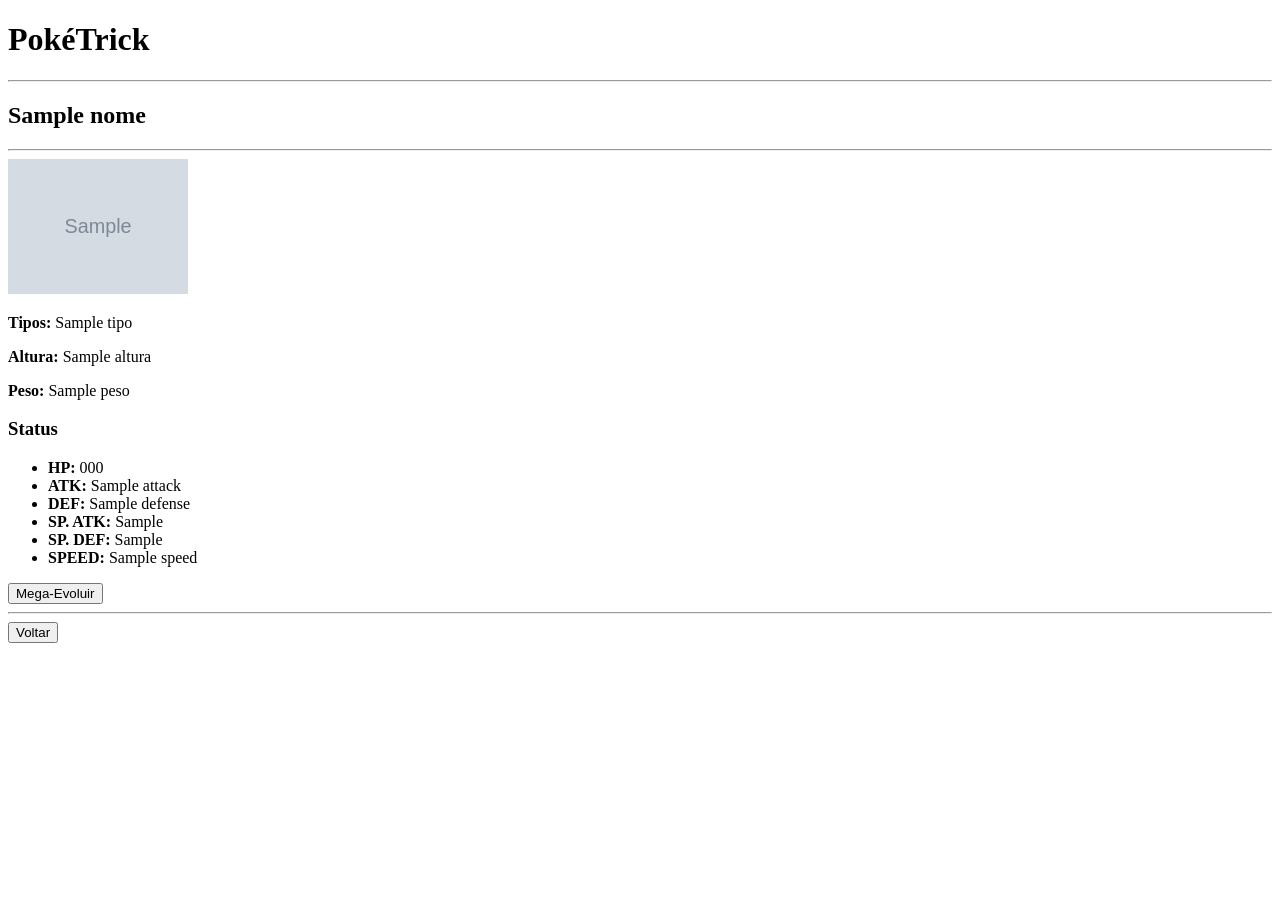
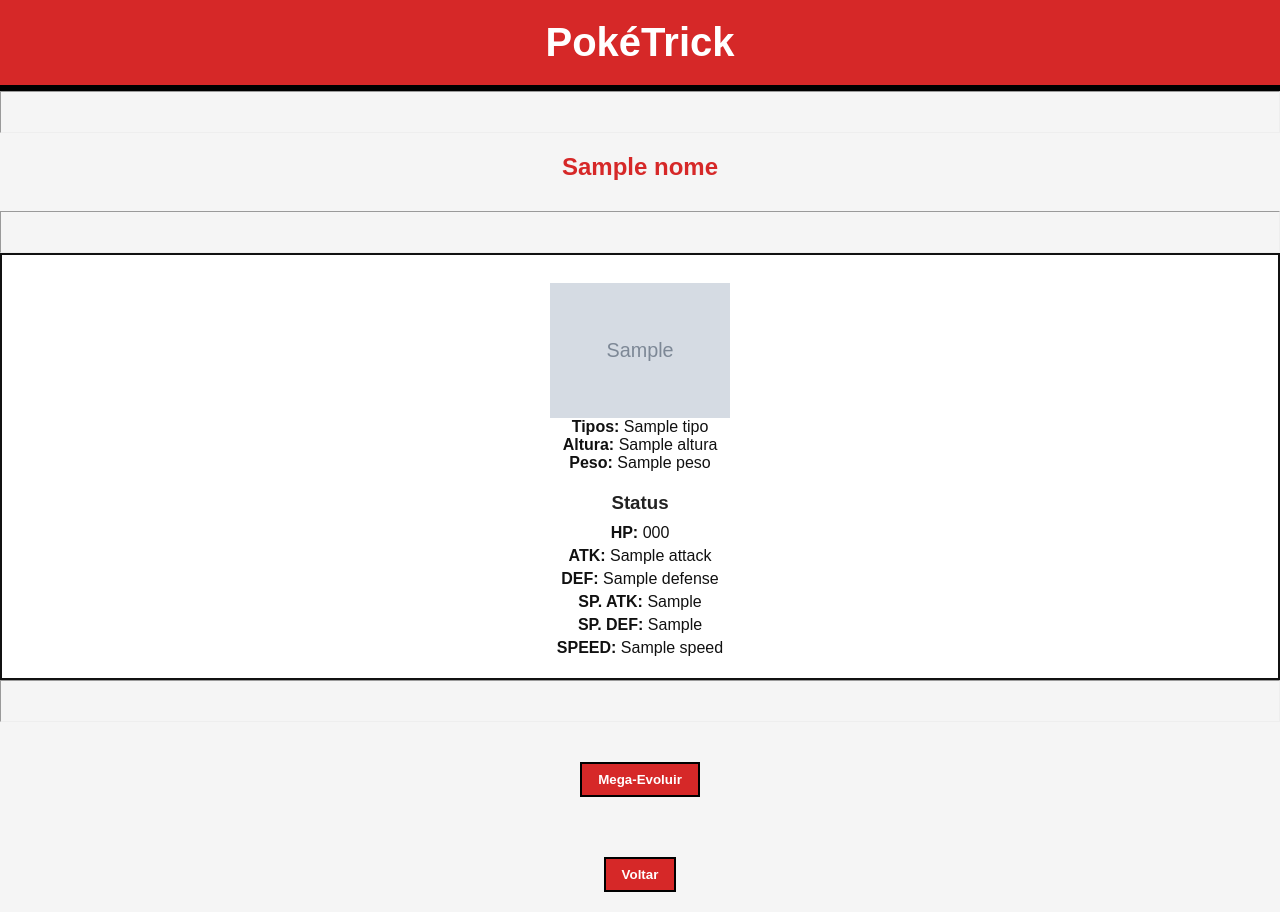
Before and after one commit to almeidassszzz/time-poke, a Django app: template Time/Pokémons/templates/charizard.html in a window 1280 px wide. Before the commit the page ends 643 px from the top, so only its background shows below. Run offline with Django 3.2, Linux system fonts and the light colour scheme; the template is opened without the code that fills it: most values are stand-ins (such as "Sample title", 1, 10 or a date in 2020); grey boxes marked "Sample" are stand-in pictures.

Commit message:
Terceira Versão

```diff
--- a/Time/Pokémons/templates/base.html
+++ b/Time/Pokémons/templates/base.html
@@ -1,7 +1,9 @@
 <!DOCTYPE html>
 <html>
 <head>
+    {% load static %}
     <title>{% block title %}PokéTrick{% endblock %}</title>
+    <link rel="stylesheet" href="{% static 'css/stylesheet.css' %}">
 </head>
 <body>
 
--- a/Time/Pokémons/templates/charizard.html
+++ b/Time/Pokémons/templates/charizard.html
@@ -4,9 +4,10 @@
 
 {% block content %}
 <h2>{{ nome }}</h2>
+
 <hr>
-
-<img src="{{ imagem }}" alt="Sprite do {{ nome }}" width="180">
+<div class = 'centralizar-pokes'>
+  <img src = "{{ imagem }}" alt="Sprite do {{ nome }}" width = '180'>
 
   <p><strong>Tipos: </strong> {{ tipos|join:", " }}</p>
   <p><strong>Altura: </strong> {{ altura }}</p>
@@ -21,13 +22,19 @@
     <li><strong>SP. DEF: </strong> {{ status.special_defense }}</li>
     <li><strong>SPEED: </strong> {{ status.speed }}</li>
   </ul>
+</div>
+<hr>
 
-<a href="{% url 'charizardmega' %}">
+<div class = 'botao-mega-evoluir'>
+  <a href = "{% url 'charizardmega' %}">
     <button>Mega-Evoluir</button>
   </a>
+</div>
 
-<hr>
-<a href="{% url 'time' %}">
+<div class="botao-voltar">
+  <a href = "{% url 'time' %}">
     <button>Voltar</button>
   </a>
+</div>
+
 {% endblock %}
--- a/Time/Time/settings.py
+++ b/Time/Time/settings.py
@@ -116,3 +116,5 @@ USE_TZ = True
 # https://docs.djangoproject.com/en/6.0/howto/static-files/
 
 STATIC_URL = 'static/'
+
+STATICFILES_DIRS = [BASE_DIR / 'static']
--- /dev/null
+++ b/Time/static/css/stylesheet.css
@@ -0,0 +1,151 @@
+
+* {
+    margin: 0;
+    padding: 0;
+    box-sizing: border-box;
+}
+
+
+body {
+    font-family: Arial, Helvetica, sans-serif;
+    background-color: #f5f5f5;
+    color: #111;
+}
+
+
+h1 {
+    background-color: #d62828;
+    color: white;
+    padding: 20px;
+    text-align: center;
+    font-size: 2.5rem;
+    border-bottom: 6px solid black;
+}
+
+body > *:not(h1) {
+    padding: 20px;
+}
+
+
+h2 {
+    color: #d62828;
+    margin-bottom: 10px;
+}
+
+h3 {
+    margin-top: 20px;
+    color: #222;
+}
+
+img {
+    display: block;
+    margin: 15px 0;
+}
+
+ul {
+    list-style: none;
+    margin-top: 10px;
+}
+
+li {
+    margin-bottom: 5px;
+}
+
+button {
+    background-color: #d62828;
+    color: white;
+    border: 2px solid black;
+    padding: 8px 16px;
+    cursor: pointer;
+    font-weight: bold;
+    transition: 0.2s ease;
+}
+
+button:hover {
+    background-color: black;
+    color: white;
+}
+
+a {
+    text-decoration: none;
+}
+
+
+
+.time-container {
+    max-width: 900px;
+    margin: 30px auto;
+    padding: 20px;
+
+    display: grid;
+    grid-template-columns: repeat(3, 1fr);
+    gap: 25px;
+
+    border: 3px solid #111;
+    background-color: #f9f9f9;
+}
+
+.poke-card {
+    background: #fff;
+    border: 2px solid #111;
+    padding: 16px;
+    text-align: center;
+}
+
+.poke-card img {
+    display: block;
+    margin: 12px auto 0;
+    transition: transform 0.15s ease;
+}
+
+.poke-card img:hover {
+    transform: scale(1.08);
+}
+
+
+h2 {
+    text-align: center;
+}
+
+.entrada {
+    max-width: 720px;
+    margin: 60px auto;
+    padding: 40px 30px;
+
+    text-align: center;
+
+    background: #fff;
+    border: 3px solid #111;
+    border-radius: 14px;
+
+    box-shadow: 0 10px 25px rgba(0, 0, 0, 0.12);
+}
+
+.entrada p {
+    font-size: 1.15rem;
+    margin-bottom: 18px;
+    color: #222;
+}
+
+.botao-voltar {
+    text-align: center;
+    margin-top: 20px;
+}
+
+.centralizar-pokes {
+    background: #fff;
+    border: 2px solid #111;
+    padding: 16px;
+    text-align: center
+}
+
+.centralizar-pokes img {
+    display: block;
+    margin: 12px auto 0;
+    transition: transform 0.15s ease;
+}
+
+.botao-mega-evoluir {
+    text-align: center;
+    margin-top: 20px;
+}
```
Also changed, not shown: Time/Pokémons/templates/index.html (+8 -6 lines), Time/Pokémons/templates/lugia.html (+9 -4 lines), Time/Pokémons/templates/mega_charizard.html (+11 -5 lines), Time/Pokémons/templates/mega_rayquaza.html (+11 -5 lines), Time/Pokémons/templates/mimikyu.html (+12 -7 lines), Time/Pokémons/templates/rayquaza.html (+15 -8 lines), Time/Pokémons/templates/suicune.html (+9 -4 lines), Time/Pokémons/templates/time.html (+24 -18 lines), Time/Pokémons/templates/torterra.html (+9 -4 lines). Lines whose indentation alone changed are shown as unchanged.
